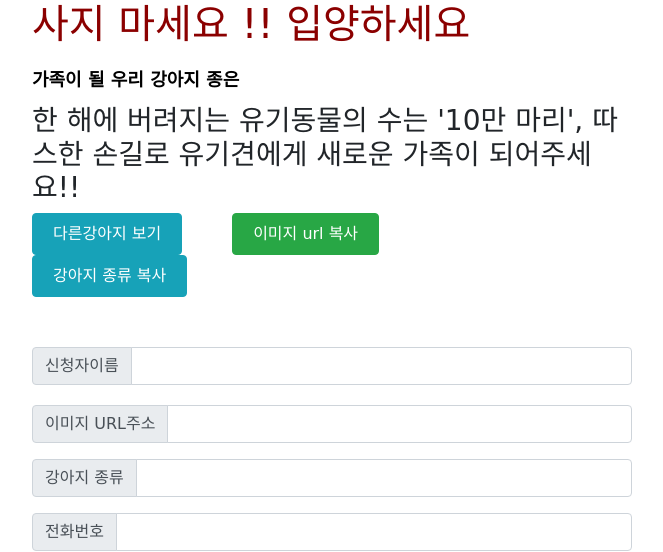
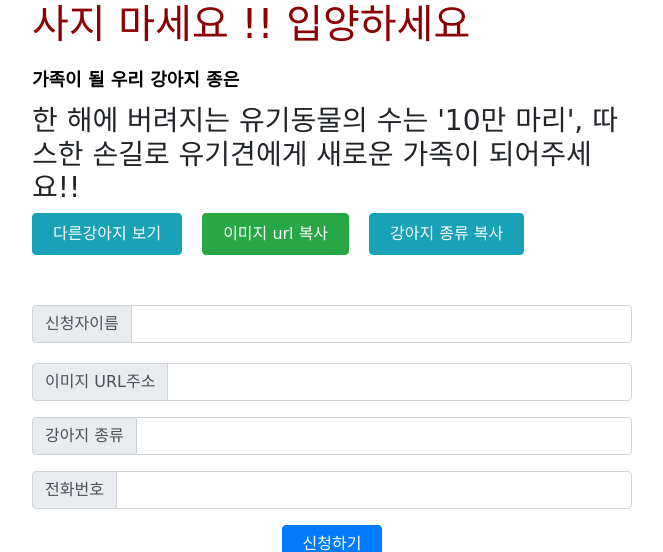
Before and after one commit to Code-Angler/Adopt_dog, a Flask app: page / in a window 1280 px wide. Shown: the part 520-1072 px from the top of the page, without its empty margins (308-971 px from the left). Run offline with Flask 2, Linux system fonts and the light colour scheme; data that the repository does not hold is empty; some libraries are stand-ins or nearby versions; some web fonts are replaced.

Commit message:
change k (margin-right) 50px to 20px

```diff
--- a/templates/index.html
+++ b/templates/index.html
@@ -90,7 +90,7 @@
             display: block;
         }
         .k {
-            margin-right: 50px;
+            margin-right: 20px;
             padding: 8px 20px 8px 20px;
         }
 
```
